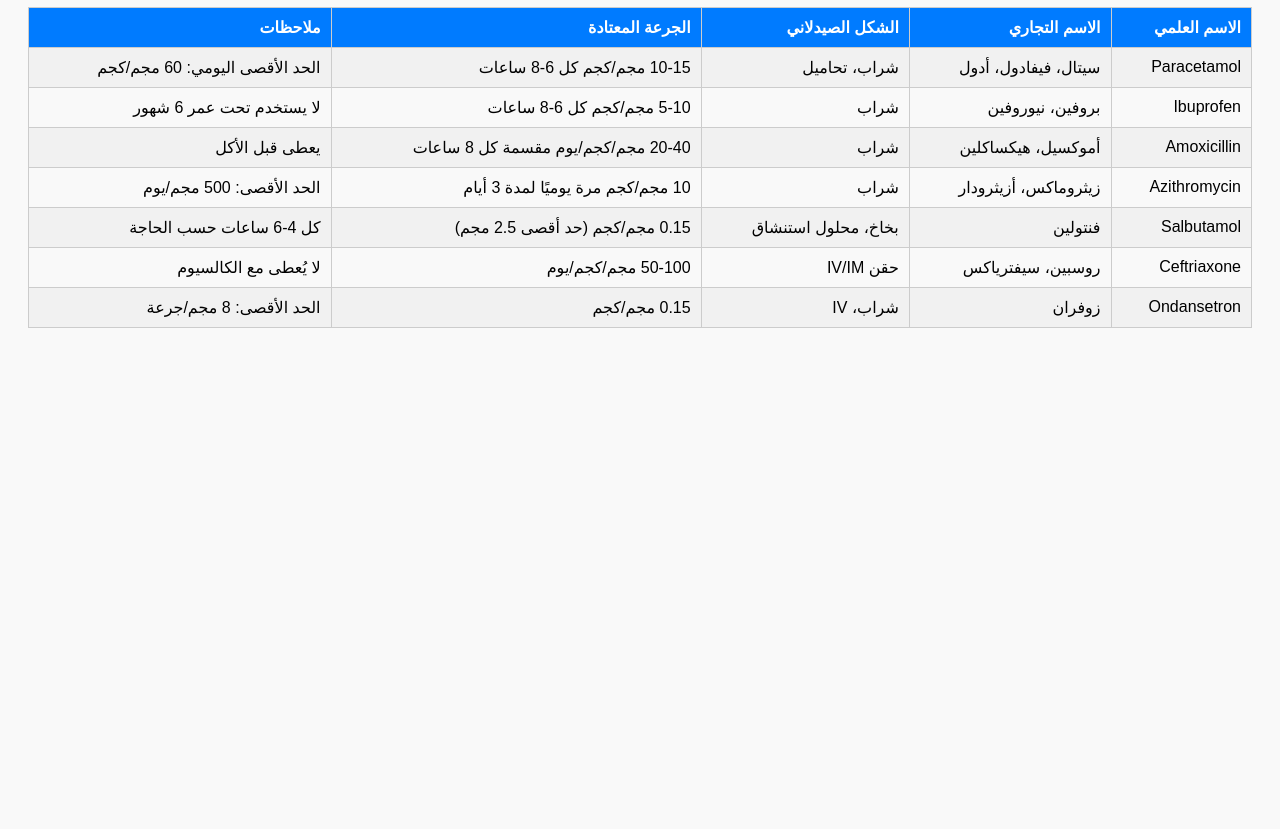
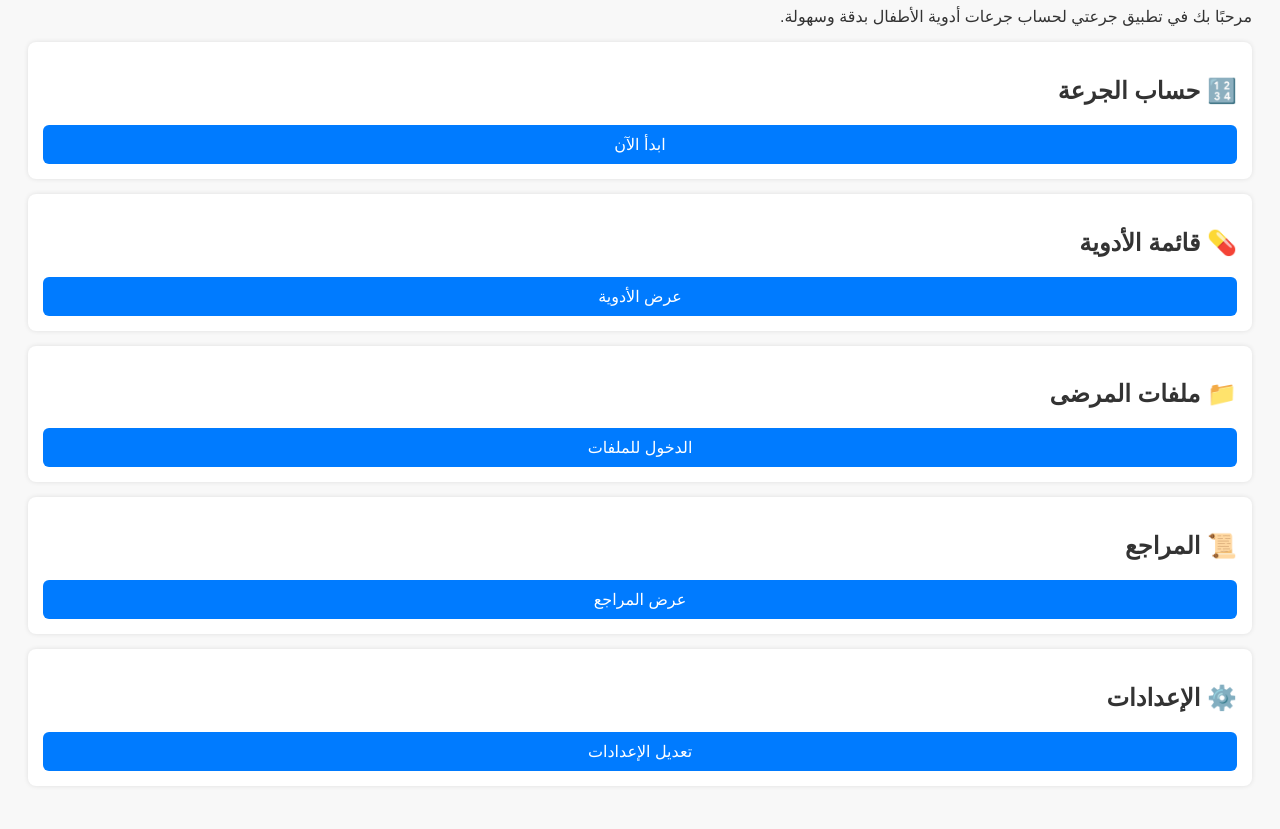
Before and after one commit to Wahab1996/test, a plain HTML site: page index.html in a window 1280 px wide. Shown: the part 102-931 px from the top of the page. Before the commit the page ends 800 px from the top, so only its background shows below. Drawn offline with Linux system fonts and the light colour scheme.

Commit message:
Update index.html

```diff
--- a/index.html
+++ b/index.html
@@ -2,86 +2,41 @@
 <html lang="ar" dir="rtl">
 <head>
   <meta charset="UTF-8">
-  <title>قائمة الأدوية – جرعتي</title>
+  <title>جرعتي – الصفحة الرئيسية</title>
   <style>
-    body { font-family: 'Tajawal', sans-serif; background-color: #f9f9f9; padding: 20px; }
+    body { font-family: 'Tajawal', sans-serif; background-color: #f8f8f8; color: #333; padding: 20px; }
     h1 { color: #007bff; }
-    table { width: 100%; border-collapse: collapse; margin-top: 20px; }
-    th, td { border: 1px solid #ccc; padding: 10px; text-align: right; }
-    th { background-color: #007bff; color: white; }
-    tr:nth-child(even) { background-color: #f1f1f1; }
+    .section { background-color: #fff; padding: 15px; border-radius: 8px; margin-bottom: 15px; box-shadow: 0 0 5px rgba(0,0,0,0.1); }
+    a.button { display: block; padding: 10px; background-color: #007bff; color: white; text-decoration: none; border-radius: 6px; text-align: center; margin-top: 10px; }
   </style>
 </head>
 <body>
+  <h1>👶 تطبيق جرعتي</h1>
+  <p>مرحبًا بك في تطبيق جرعتي لحساب جرعات أدوية الأطفال بدقة وسهولة.</p>
 
-  <h1>💊 قائمة الأدوية الشائعة</h1>
+  <div class="section">
+    <h2>🔢 حساب الجرعة</h2>
+    <a class="button" href="#">ابدأ الآن</a>
+  </div>
 
-  <table>
-    <tr>
-      <th>الاسم العلمي</th>
-      <th>الاسم التجاري</th>
-      <th>الشكل الصيدلاني</th>
-      <th>الجرعة المعتادة</th>
-      <th>ملاحظات</th>
-    </tr>
+  <div class="section">
+    <h2>💊 قائمة الأدوية</h2>
+    <a class="button" href="#">عرض الأدوية</a>
+  </div>
 
-    <tr>
-      <td>Paracetamol</td>
-      <td>سيتال، فيفادول، أدول</td>
-      <td>شراب، تحاميل</td>
-      <td>10-15 مجم/كجم كل 6-8 ساعات</td>
-      <td>الحد الأقصى اليومي: 60 مجم/كجم</td>
-    </tr>
+  <div class="section">
+    <h2>📁 ملفات المرضى</h2>
+    <a class="button" href="#">الدخول للملفات</a>
+  </div>
 
-    <tr>
-      <td>Ibuprofen</td>
-      <td>بروفين، نيوروفين</td>
-      <td>شراب</td>
-      <td>5-10 مجم/كجم كل 6-8 ساعات</td>
-      <td>لا يستخدم تحت عمر 6 شهور</td>
-    </tr>
+  <div class="section">
+    <h2>📜 المراجع</h2>
+    <a class="button" href="#">عرض المراجع</a>
+  </div>
 
-    <tr>
-      <td>Amoxicillin</td>
-      <td>أموكسيل، هيكساكلين</td>
-      <td>شراب</td>
-      <td>20-40 مجم/كجم/يوم مقسمة كل 8 ساعات</td>
-      <td>يعطى قبل الأكل</td>
-    </tr>
-
-    <tr>
-      <td>Azithromycin</td>
-      <td>زيثروماكس، أزيثرودار</td>
-      <td>شراب</td>
-      <td>10 مجم/كجم مرة يوميًا لمدة 3 أيام</td>
-      <td>الحد الأقصى: 500 مجم/يوم</td>
-    </tr>
-
-    <tr>
-      <td>Salbutamol</td>
-      <td>فنتولين</td>
-      <td>بخاخ، محلول استنشاق</td>
-      <td>0.15 مجم/كجم (حد أقصى 2.5 مجم)</td>
-      <td>كل 4-6 ساعات حسب الحاجة</td>
-    </tr>
-
-    <tr>
-      <td>Ceftriaxone</td>
-      <td>روسبين، سيفترياكس</td>
-      <td>حقن IV/IM</td>
-      <td>50-100 مجم/كجم/يوم</td>
-      <td>لا يُعطى مع الكالسيوم</td>
-    </tr>
-
-    <tr>
-      <td>Ondansetron</td>
-      <td>زوفران</td>
-      <td>شراب، IV</td>
-      <td>0.15 مجم/كجم</td>
-      <td>الحد الأقصى: 8 مجم/جرعة</td>
-    </tr>
-
-  </table>
-
+  <div class="section">
+    <h2>⚙️ الإعدادات</h2>
+    <a class="button" href="#">تعديل الإعدادات</a>
+  </div>
 </body>
 </html>
```
